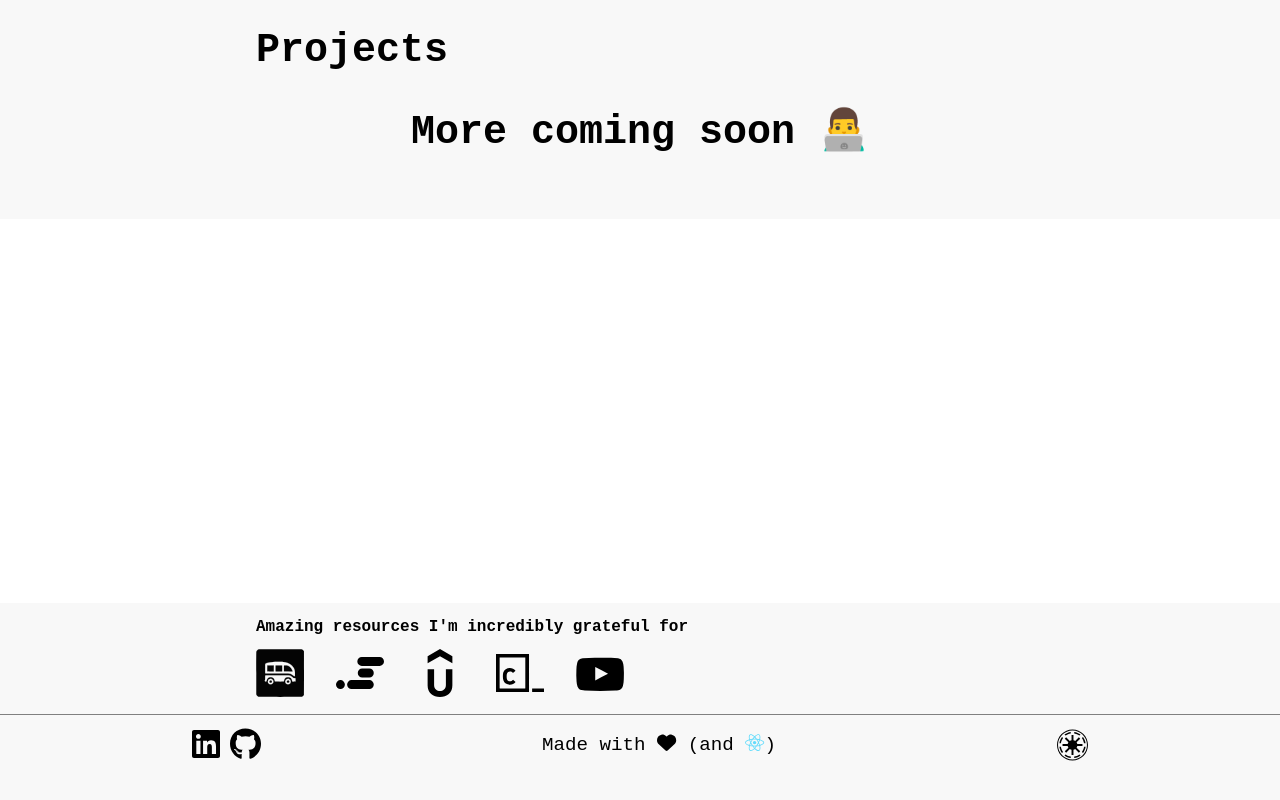
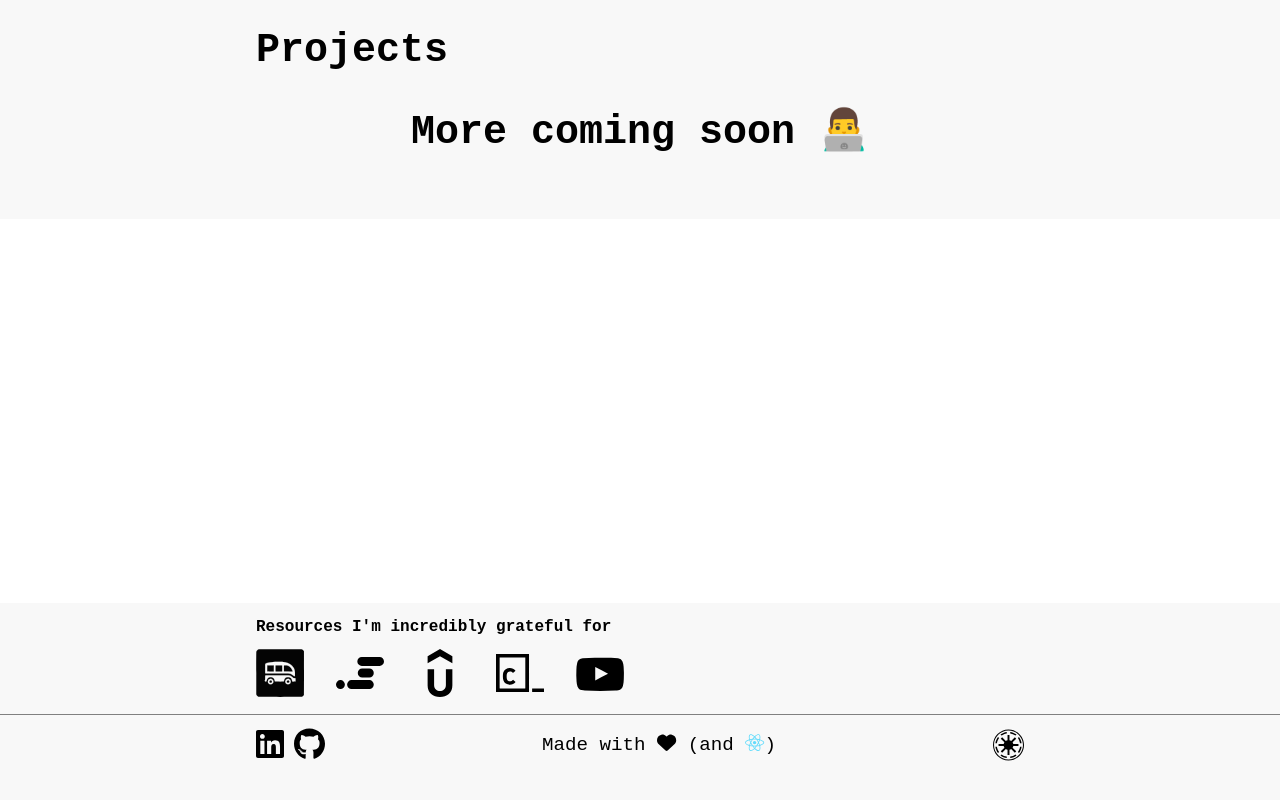
Before and after one commit to zacnation/react-portfolio, a React (Vite) app: page / in a window 1280 px wide. Shown: the part 1569-2369 px from the top of the page. Built offline with nearby package versions, Linux system fonts and the light colour scheme.

Commit message:
Align resources and footer together

```diff
--- a/src/components/Resources.jsx
+++ b/src/components/Resources.jsx
@@ -3,7 +3,7 @@ import PropTypes from "prop-types";
 export default function Resources(props) {
   return (
     <section id="resources" className={props.darkMode ? "dark" : ""}>
-      <h2>Amazing resources I&apos;m incredibly grateful for</h2>
+      <h2>Resources I&apos;m incredibly grateful for</h2>
       <div className="icons">
         <img
           src={
--- a/src/index.css
+++ b/src/index.css
@@ -205,7 +205,7 @@ section.dark {
 }
 
 #resources.dark {
-  background-color: #282d35;
+  background-color: #21222a;
   color: white;
 }
 
@@ -237,7 +237,7 @@ footer {
   display: flex;
   align-items: center;
   justify-content: space-between;
-  padding: 1% 15% 3% 15%;
+  padding: 1% 20% 3% 20%;
   transition-duration: 0.25s;
   background-color: #f8f8f8;
 }
```
